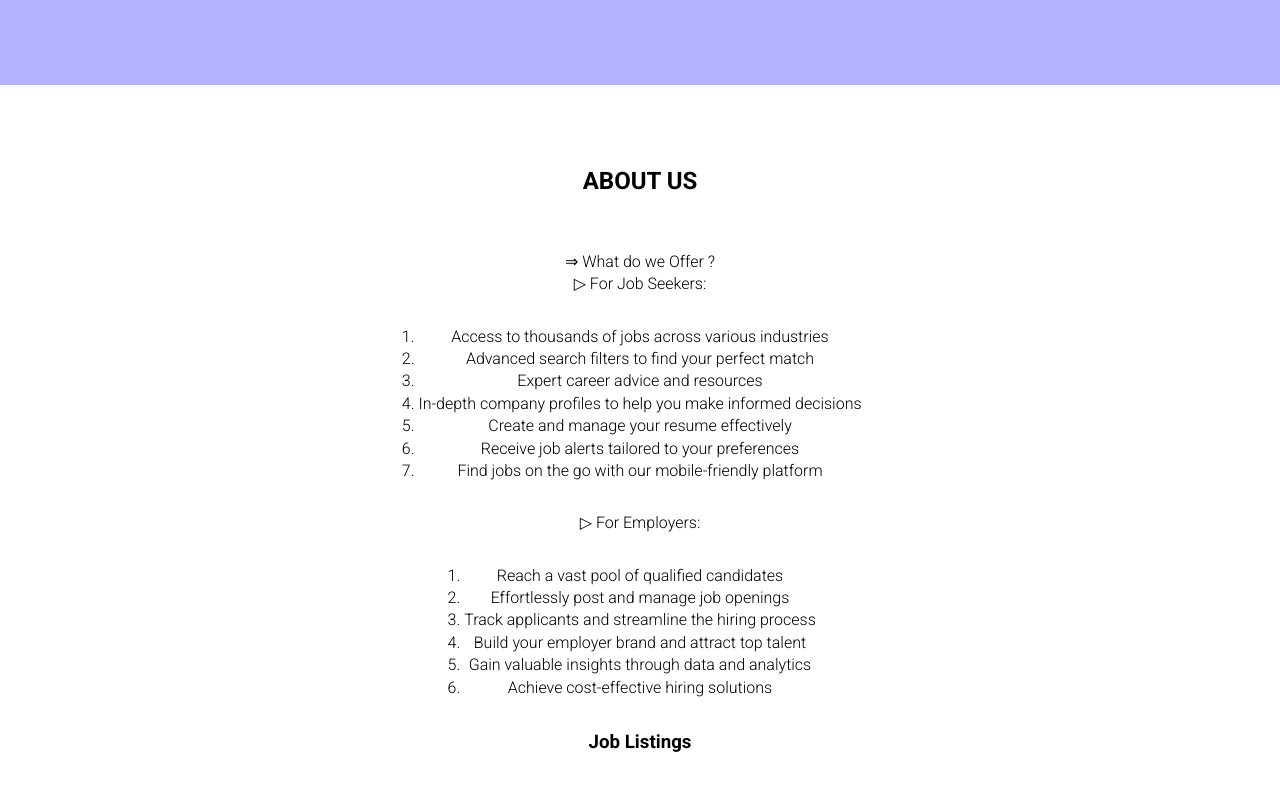
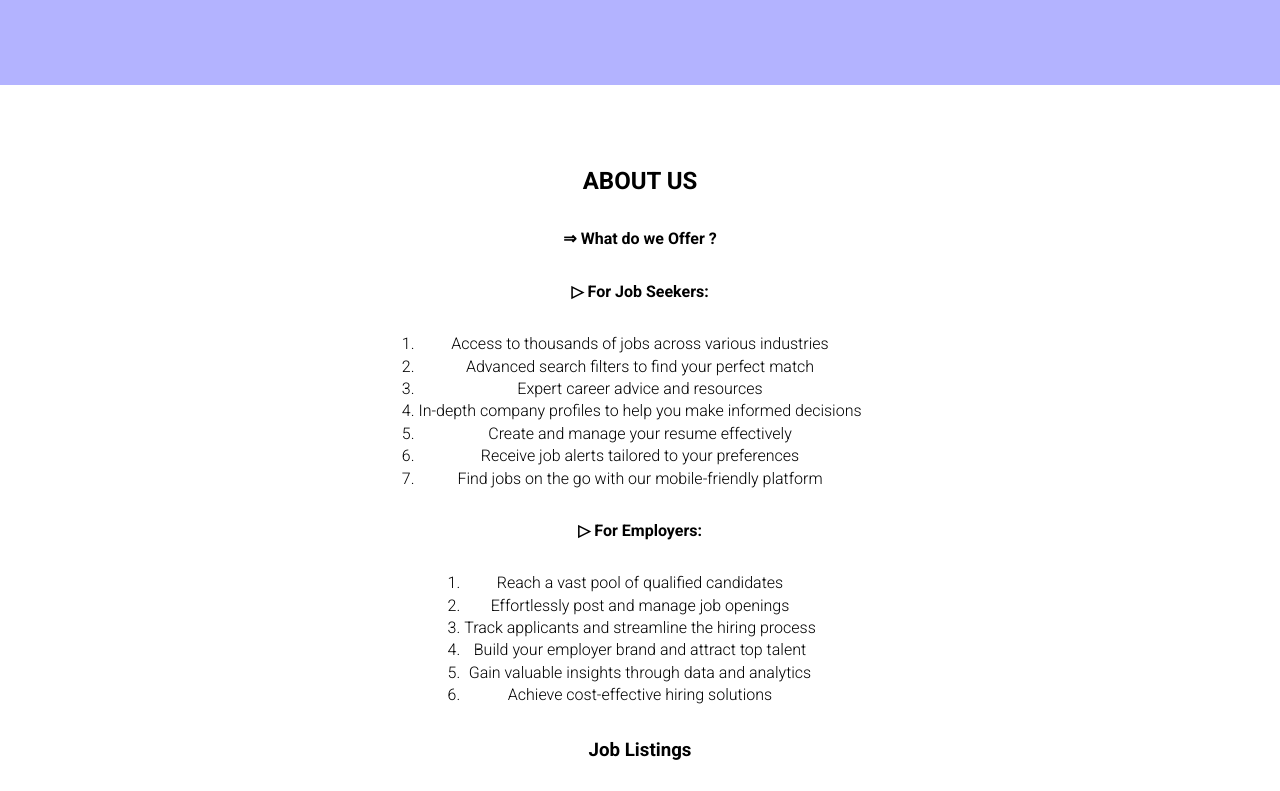
Before and after one commit to Sambre289/CODSOFT, a plain HTML site: page job/index.html in a window 1280 px wide. Shown: the part 800-1591 px from the top of the page. Drawn offline with Linux system fonts and the light colour scheme.

Commit message:
Update index.html

```diff
--- a/job/index.html
+++ b/job/index.html
@@ -16,7 +16,7 @@
       <nav class="container">
         <div class="logo">JOB BOARD</div>
 
-
+        <b>
         <ul>
           <a href="#HOME">
             <li>HOME</li>
@@ -31,6 +31,7 @@
             <li>HELP</li>
           </a>
         </ul>
+      </b>
       </nav>
     </header>
     <main>
@@ -50,9 +51,9 @@
 
 
           <h4>
-              <h1><b>ABOUT US</b></h1><br>
-             &#8658 What do we Offer ?<br>
-              &#9655 For Job Seekers:
+              <h1><b>ABOUT US</b></h1>
+             <caption><b>&#8658 What do we Offer ?</b></caption>
+              <caption><b>&#9655 For Job Seekers:</b></caption>
             <Ol>
               <li>Access to thousands of jobs across various industries</li>
               <li>Advanced search filters to find your perfect match</li>
@@ -62,7 +63,7 @@
               <li>Receive job alerts tailored to your preferences</li>
               <li>Find jobs on the go with our mobile-friendly platform</li>
             </Ol>
-            &#9655 For Employers:
+            <caption><b>&#9655 For Employers:</b></caption>
             <Ol>
               <li>Reach a vast pool of qualified candidates</li>
               <li>Effortlessly post and manage job openings</li>
```
